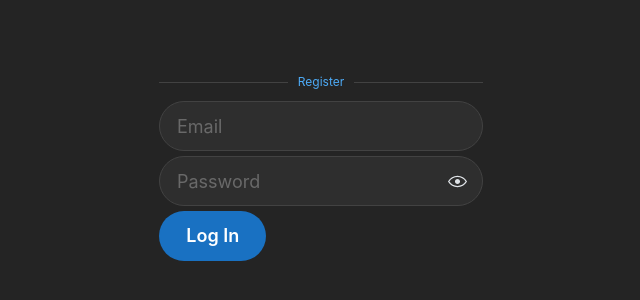
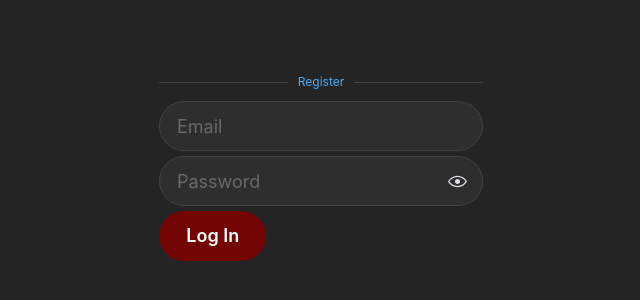
Before and after one commit to Draimonox/todoBackend, a Next.js app: page /login in a window 1280 px wide. Shown: the part 120-420 px from the top of the page, without its empty margins (319-959 px from the left). Built offline with nearby package versions, Linux system fonts and the light colour scheme.

Commit message:
changed color log in

```diff
--- a/src/app/components/logIn.tsx
+++ b/src/app/components/logIn.tsx
@@ -94,6 +94,7 @@ function LogInForm() {
           />
           <Button
             size="lg"
+            color="rgba(115, 5, 5, 1)"
             variant="filled"
             radius="xl"
             type="button"
```
